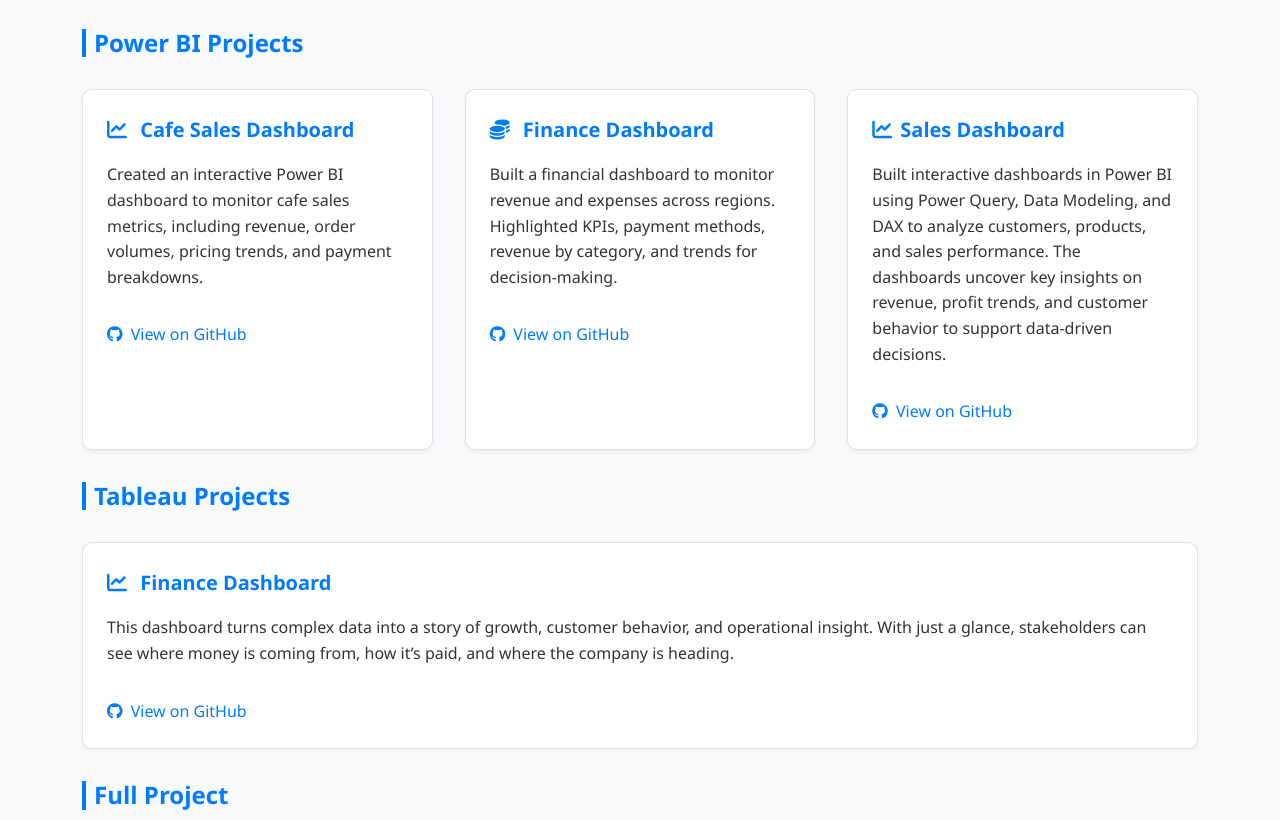
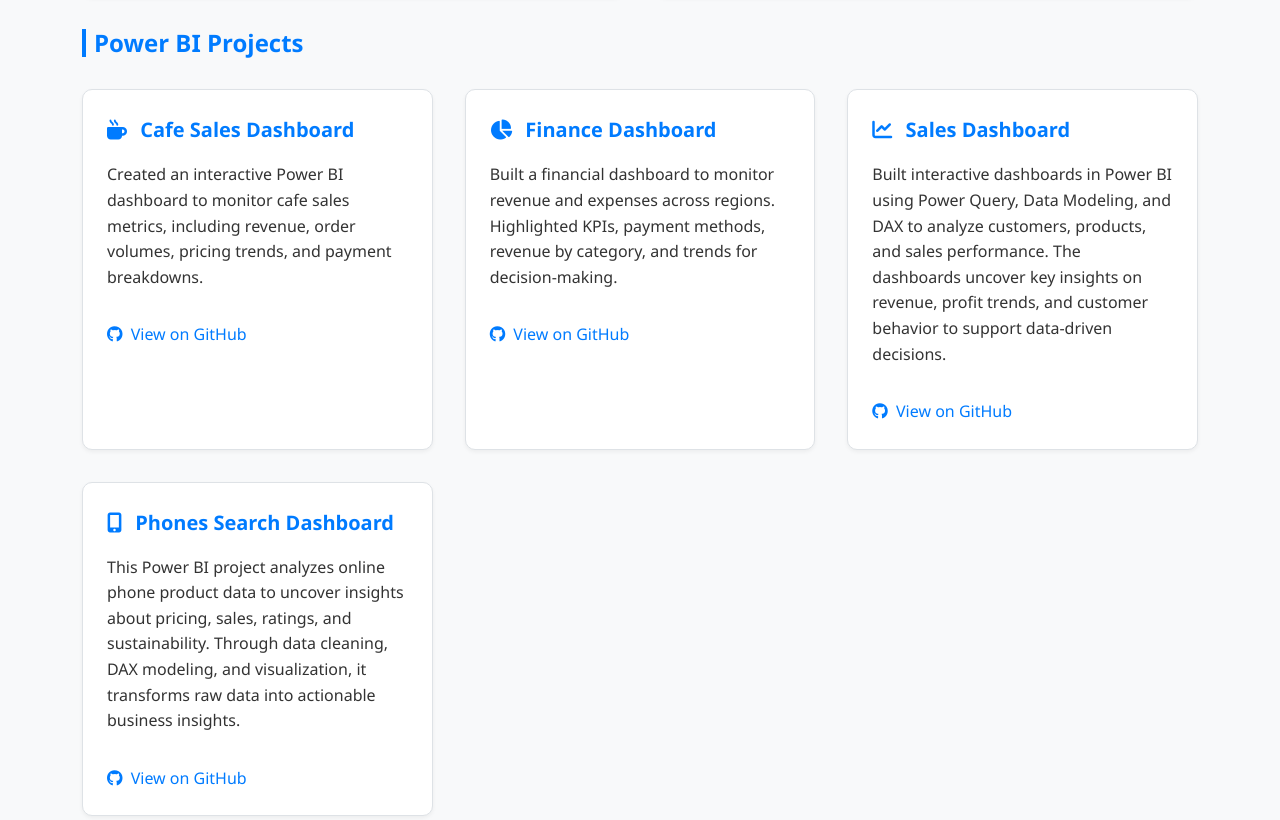
Before and after one commit to AhmedNawar2003/Data_Analysis_Portfolio, a plain HTML site: page index.html in a window 1280 px wide. Shown: the part 3020-3840 px from the top of the page. Drawn offline with nearby package versions, Linux system fonts and the light colour scheme.

Commit message:
some updates

```diff
--- a/index.html
+++ b/index.html
@@ -369,9 +369,10 @@
         <!-- Power BI Projects -->
         <h3 class="category-header">Power BI Projects</h3>
         <div class="projects-grid">
+          <!-- Cafe Sales Dashboard -->
           <div class="project-card">
             <div class="project-title">
-              <i class="fas fa-chart-line me-2"></i> Cafe Sales Dashboard
+              <i class="fas fa-mug-hot me-2"></i> Cafe Sales Dashboard
             </div>
             <p>
               Created an interactive Power BI dashboard to monitor cafe sales
@@ -386,9 +387,11 @@
               <i class="fab fa-github me-1"></i> View on GitHub
             </a>
           </div>
+
+          <!-- Finance Dashboard -->
           <div class="project-card">
             <div class="project-title">
-              <i class="fas fa-coins me-2"></i> Finance Dashboard
+              <i class="fas fa-chart-pie me-2"></i> Finance Dashboard
             </div>
             <p>
               Built a financial dashboard to monitor revenue and expenses across
@@ -403,9 +406,11 @@
               <i class="fab fa-github me-1"></i> View on GitHub
             </a>
           </div>
+
+          <!-- Sales Dashboard -->
           <div class="project-card">
             <div class="project-title">
-              <i class="fas fa-chart-line me-2"></i>Sales Dashboard
+              <i class="fas fa-chart-line me-2"></i> Sales Dashboard
             </div>
             <p>
               Built interactive dashboards in Power BI using Power Query, Data
@@ -422,6 +427,27 @@
               <i class="fab fa-github me-1"></i> View on GitHub
             </a>
           </div>
+
+          <!-- Phones Search Dashboard -->
+          <div class="project-card">
+            <div class="project-title">
+              <i class="fas fa-mobile-alt me-2"></i> Phones Search Dashboard
+            </div>
+            <p>
+              This Power BI project analyzes online phone product data to
+              uncover insights about pricing, sales, ratings, and
+              sustainability. Through data cleaning, DAX modeling, and
+              visualization, it transforms raw data into actionable business
+              insights.
+            </p>
+            <a
+              href="https://github.com/AhmedNawar2003/Data_Analysis_Phones_Search_Dasboard"
+              target="_blank"
+              class="project-link"
+            >
+              <i class="fab fa-github me-1"></i> View on GitHub
+            </a>
+          </div>
         </div>
 
         <!-- Tableau Projects -->
@@ -429,7 +455,7 @@
         <div class="projects-grid">
           <div class="project-card">
             <div class="project-title">
-              <i class="fas fa-chart-line me-2"></i> Finance Dashboard
+              <i class="fas fa-chart-pie me-2"></i> Finance Dashboard
             </div>
             <p>
               This dashboard turns complex data into a story of growth, customer
```
